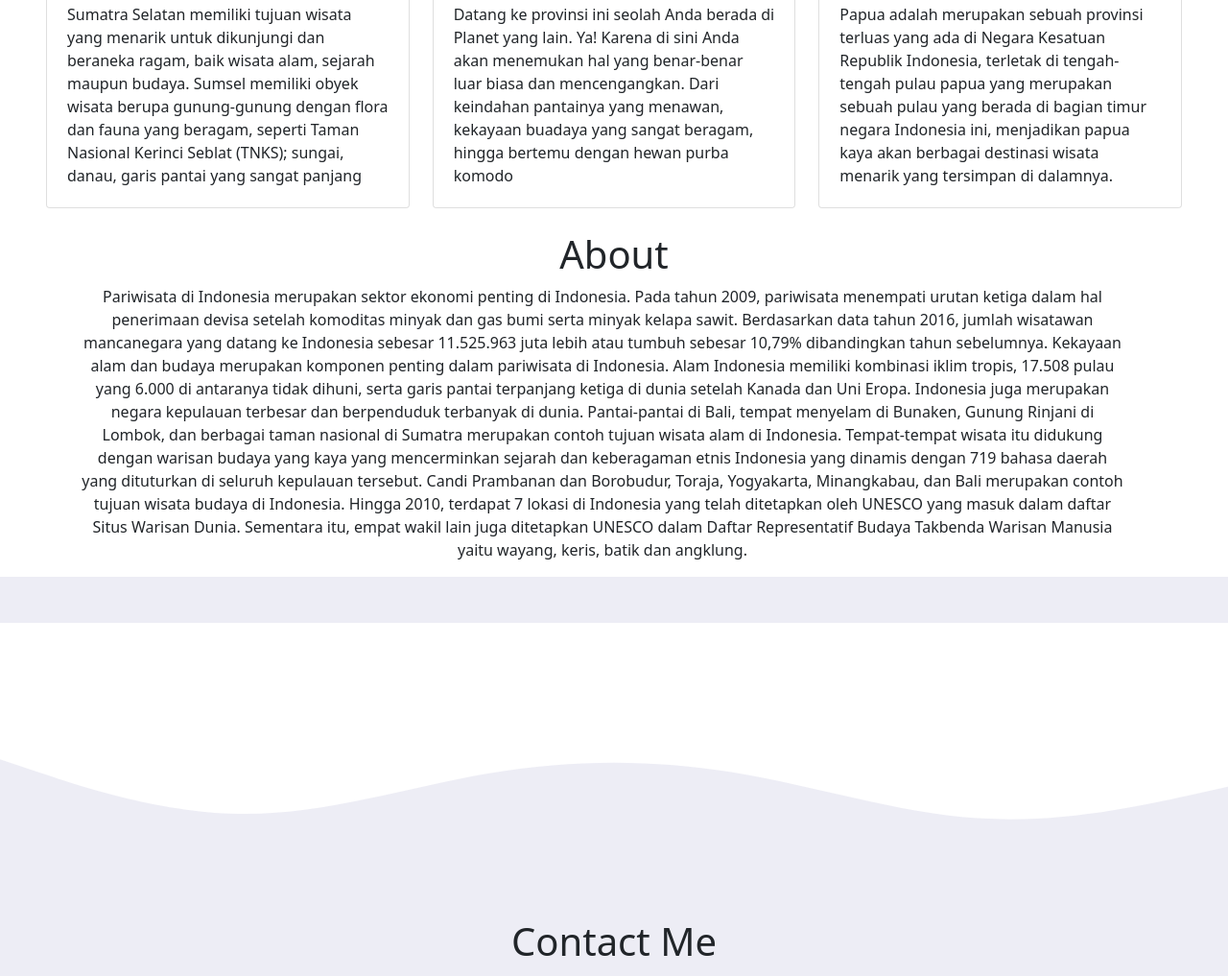
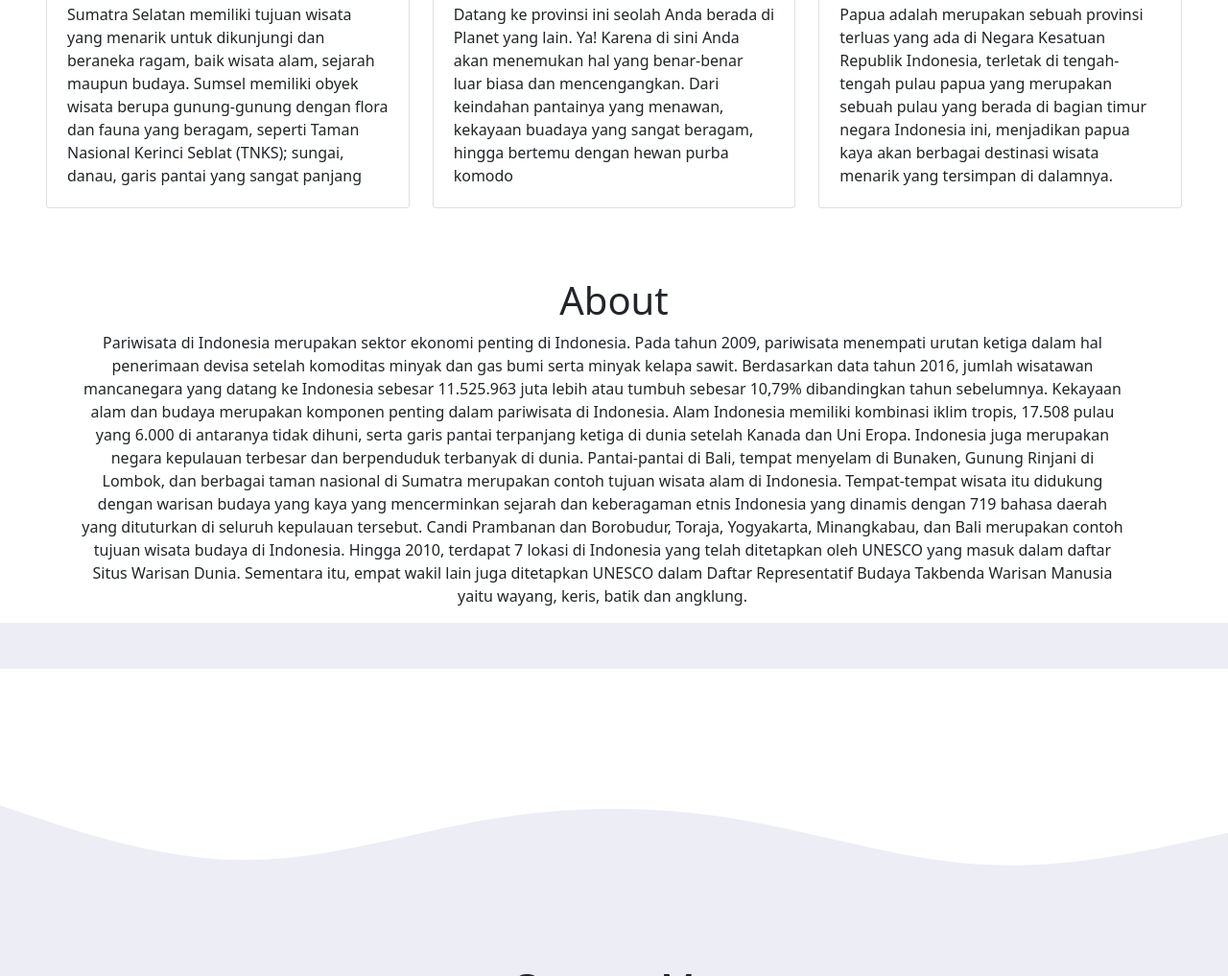
Before and after one commit to Recoban10/UTSPBW, a plain HTML site: page index.html in a window 1280 px wide. Shown: the part 1613-2630 px from the top of the page at 96% size. Drawn offline with nearby package versions, Linux system fonts and the light colour scheme.

Commit message:
Update style.css

```diff
--- a/style.css
+++ b/style.css
@@ -26,6 +26,6 @@ footer {
   padding-top: 3rem;
   background-color: rgb(237, 237, 245);
 }
-about{
+#about {
   padding-top: 3rem;
 }
```
